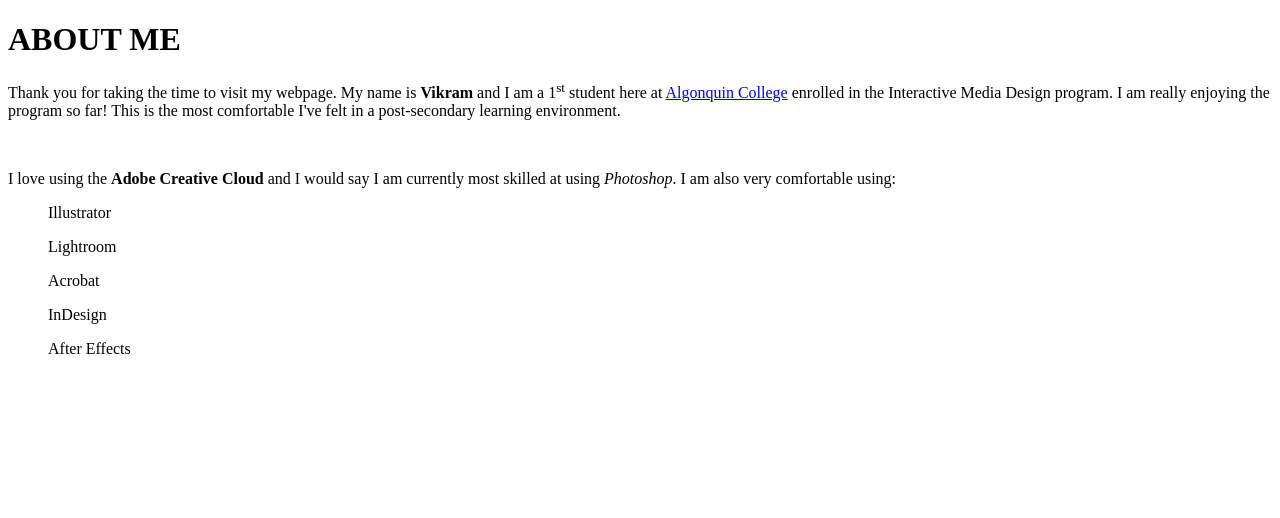
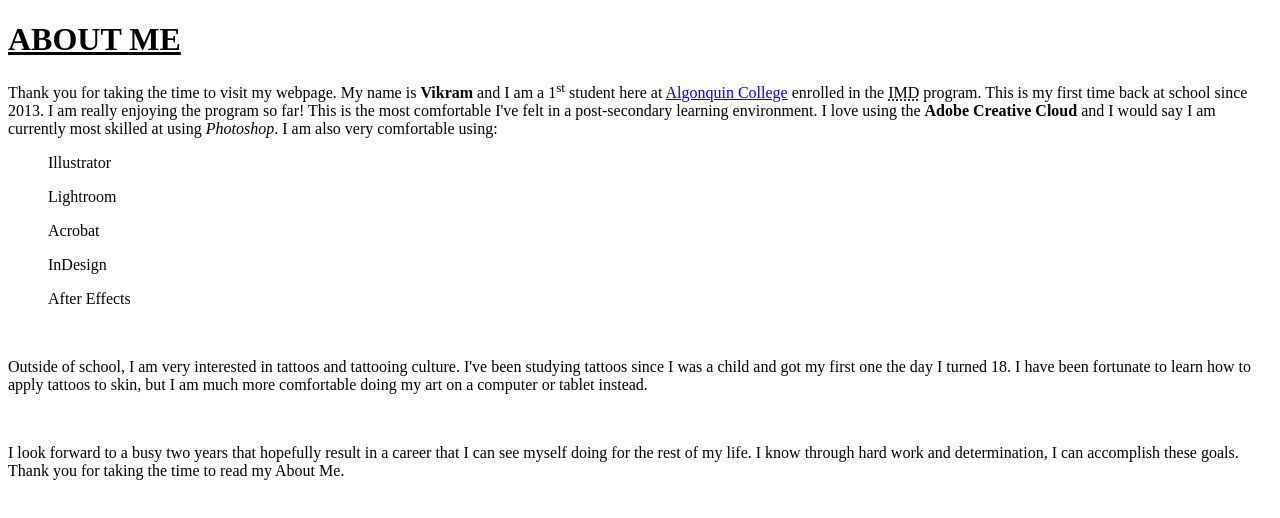
Before and after one commit to midh0001/midh0001.github.io, a plain HTML site: page html-assignment/index.html in a window 1280 px wide. Drawn offline with Linux system fonts and the light colour scheme.

Commit message:
third paragraph

```diff
--- a/html-assignment/index.html
+++ b/html-assignment/index.html
@@ -7,17 +7,17 @@
 </head>
 
 <body>
-<h1>ABOUT ME</h1>
-<p>Thank you for taking the time to visit my webpage. My name is <b>Vikram</b> and I am a 1<sup>st</sup> student here at <a href="http://www.algonquincollege.com">Algonquin College</a> enrolled in the Interactive Media Design program. I am really enjoying the program so far! This is the most comfortable I've felt in a post-secondary learning environment.</p>
-<br>
-<p>I love using the <b>Adobe Creative Cloud</b> and I would say I am currently most skilled at using <i>Photoshop</i>. I am also very comfortable using:
+<h1><u>ABOUT ME</u></h1>
+<p>Thank you for taking the time to visit my webpage. My name is <strong>Vikram</strong> and I am a 1<sup>st</sup> student here at <a href="http://www.algonquincollege.com">Algonquin College</a> enrolled in the <abbr title="Interactive Media Design">IMD</abbr> program. This is my first time back at school since 2013. I am really enjoying the program so far! This is the most comfortable I've felt in a post-secondary learning environment. I love using the <strong>Adobe Creative Cloud</strong> and I would say I am currently most skilled at using <em>Photoshop</em>. I am also very comfortable using:
 <ol>Illustrator</ol>
 <ol>Lightroom</ol>
 <ol>Acrobat</ol>
 <ol>InDesign</ol>
 <ol>After Effects</ol></p>
 <br>
-<p></p>
+<p>Outside of school, I am very interested in tattoos and tattooing culture. I've been studying tattoos since I was a child and got my first one the day I turned 18. I have been fortunate to learn how to apply tattoos to skin, but I am much more comfortable doing my art on a computer or tablet instead.</p>
+<br>
+<p>I look forward to a busy two years that hopefully result in a career that I can see myself doing for the rest of my life. I know through hard work and determination, I can accomplish these goals. Thank you for taking the time to read my About Me.</p>
 </p>
 </body>
 </html>
```
